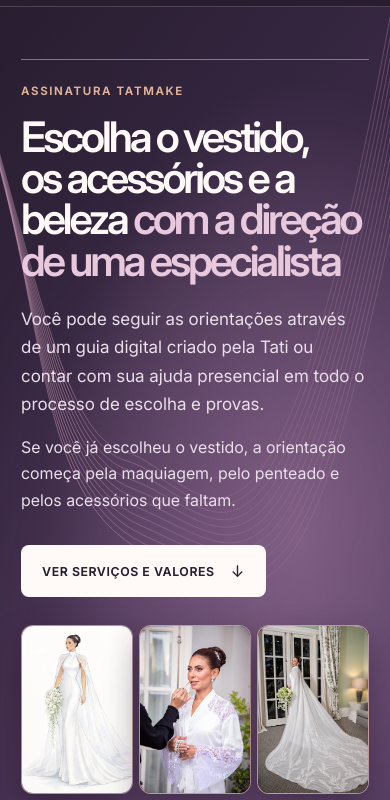
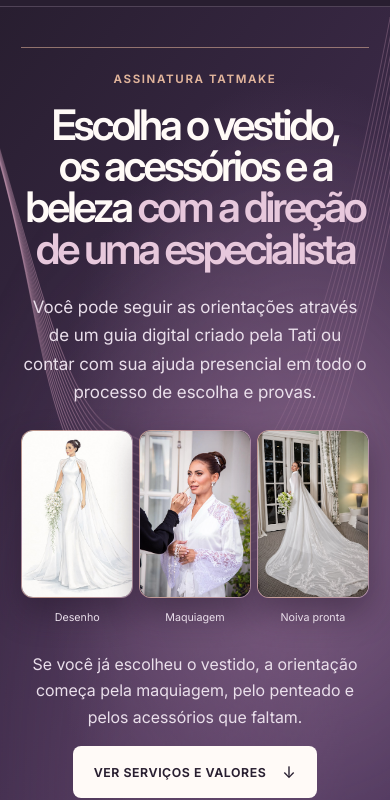
Before and after one commit to REVMK/assinatura-tatmake, a plain HTML site: page index.html in a window 390 px wide. Shown: the part 56-856 px from the top of the page. Drawn offline with Linux system fonts and the light colour scheme.

Commit message:
Reorganiza a abertura da Assinatura Tatmake

```diff
--- a/index.html
+++ b/index.html
@@ -87,8 +87,8 @@ footer .shell { min-height: 4.5rem; font-size: .8rem; }
 }
 .silk { position: absolute; inset: 0 0 auto; width: 100%; height: clamp(12rem, 30vw, 28rem); color: var(--curve-color); z-index: -1; pointer-events: none; }
 .hero .silk { color: #e1acc8; inset: 0; height: 100%; }
-.hero-layout { display: grid; grid-template-columns: minmax(0, 1.1fr) minmax(0, .9fr); gap: var(--layout-gap); align-items: center; padding-block: clamp(3.25rem, 7.3vw, 6.8rem); }
-.hero-copy { padding: var(--spacing-6) 0 0; border-top: 1px solid #e1b49b90; }
+.hero-layout { display: grid; justify-items: center; gap: clamp(1.5rem, 3vw, 2.75rem); padding-block: clamp(2.5rem, 5.5vw, 5rem); text-align: center; }
+.hero-copy { width: 100%; padding-top: var(--spacing-6); border-top: 1px solid #e1b49b90; }
 .overline { font-size: .72rem; line-height: 1.35; font-weight: 650; text-transform: uppercase; letter-spacing: .14em; color: var(--label-color, var(--color-plum)); }
 .hero .overline { color: var(--color-sand); }
 .hero h1 {
@@ -96,16 +96,16 @@ footer .shell { min-height: 4.5rem; font-size: .8rem; }
   line-height: .98;
   letter-spacing: -.074em;
   margin-block: var(--spacing-4) var(--spacing-6);
-  max-width: 17ch;
   text-wrap: balance;
 }
 .hero h1 em { color: #e7c8dc; font-style: normal; }
-.hero-copy > p:not(.overline) { max-width: 48ch; color: var(--color-light-muted); }
-.hero-copy > .hero-lead { font-size: clamp(1.07rem, 1.7vw, 1.28rem); }
-.hero-copy .button { margin-top: var(--spacing-8); }
+.hero-lead, .hero-support p { color: var(--color-light-muted); margin-inline: auto; }
+.hero-lead { max-width: 68ch; font-size: clamp(1.07rem, 1.7vw, 1.28rem); }
+.hero-support { max-width: 60ch; }
+.hero-support .button { margin-top: var(--spacing-4); }
 .hero-media {
   display: grid; grid-template-columns: repeat(3, minmax(0, 1fr));
-  align-items: start; gap: clamp(.35rem, 1.1vw, .85rem); width: 100%; max-width: 39rem; justify-self: end;
+  align-items: start; gap: clamp(.35rem, 1.1vw, .85rem); width: 100%; max-width: 43rem;
 }
 .hero-media figure { min-width: 0; }
 .hero-picture { aspect-ratio: 2 / 3; box-shadow: 0 .9rem 2rem #23162977; }
@@ -254,8 +254,7 @@ figcaption { margin-top: var(--spacing-3); color: var(--secondary-ink); font-siz
 .closing h3 { font-size: clamp(1.4rem, 2.7vw, 2.45rem); letter-spacing: -.06em; max-width: 24ch; }
 
 @media (max-width: 52rem) {
-  .hero-layout { grid-template-columns: minmax(0, 1fr); gap: clamp(1.75rem, 6vw, 3rem); }
-  .hero-media { max-width: 31rem; justify-self: start; }
+  .hero-media { max-width: 31rem; }
   .hero h1 { font-size: clamp(2.7rem, 6.3vw, 4.65rem); }
   .chapter-head h2 { font-size: clamp(2.9rem, 8.6vw, 6.8rem); }
   .format-nav .shell { grid-template-columns: repeat(2, minmax(0, 1fr)); }
@@ -265,9 +264,9 @@ figcaption { margin-top: var(--spacing-3); color: var(--secondary-ink); font-siz
 @media (max-width: 39rem) {
   .site-nav { gap: var(--spacing-3); min-height: 3.9rem; }
   .site-nav nav { display: none; }
-  .hero-layout, .service-layout, .story-layout, .decision-grid { grid-template-columns: minmax(0, 1fr); }
+  .service-layout, .story-layout, .decision-grid { grid-template-columns: minmax(0, 1fr); }
   .hero h1 { font-size: clamp(2.58rem, 10.8vw, 4.5rem); }
-  .hero-media { width: min(100%, 24rem); justify-self: center; }
+  .hero-media { max-width: 24rem; }
   .hero .silk { height: 74%; }
   .chapter-head h2 { font-size: clamp(2.55rem, 10.6vw, 4.6rem); }
   .chapter-head { margin-bottom: var(--spacing-8); }
@@ -457,10 +456,12 @@ figcaption { margin-top: var(--spacing-3); color: var(--secondary-ink); font-siz
     <p class="overline">Assinatura Tatmake</p>
     <h1>Escolha o vestido, os acessórios e a beleza <em>com a direção de uma especialista</em></h1>
     <p class="hero-lead">Você pode seguir as orientações através de um guia digital criado pela Tati ou contar com sua ajuda presencial em todo o processo de escolha e provas.</p>
+  </div>
+  <div class="hero-media"><figure class="hero-step"><div class="hero-picture frame"><img src="assets/imagens/tatmake-assinatura-noivas-croqui-do-vestido-de-noiva-com-capa-e-buque-em-cascata.webp" alt="Croqui do vestido de noiva com capa e buquê em cascata" width="341" height="512" loading="eager" decoding="async"></div><figcaption>Desenho</figcaption></figure><figure class="hero-step"><div class="hero-picture frame"><img src="assets/imagens/tatmake-assinatura-noivas-aplicacao-da-maquiagem-da-noiva.webp" alt="Aplicação da maquiagem da noiva" width="341" height="512" loading="eager" decoding="async"></div><figcaption>Maquiagem</figcaption></figure><figure class="hero-step"><div class="hero-picture frame"><img src="assets/imagens/tatmake-assinatura-noivas-noiva-pronta-com-o-vestido-a-capa-bordada-e-o-buque.webp" alt="Noiva pronta com o vestido, a capa bordada e o buquê" width="288" height="512" loading="eager" decoding="async"></div><figcaption>Noiva pronta</figcaption></figure></div>
+  <div class="hero-support">
     <p>Se você já escolheu o vestido, a orientação começa pela maquiagem, pelo penteado e pelos acessórios que faltam.</p>
     <a class="button" href="#formatos">Ver serviços e valores <span class="action-arrow" aria-hidden="true">↓</span></a>
   </div>
-  <div class="hero-media"><figure class="hero-step"><div class="hero-picture frame"><img src="assets/imagens/tatmake-assinatura-noivas-croqui-do-vestido-de-noiva-com-capa-e-buque-em-cascata.webp" alt="Croqui do vestido de noiva com capa e buquê em cascata" width="341" height="512" loading="eager" decoding="async"></div><figcaption>Desenho</figcaption></figure><figure class="hero-step"><div class="hero-picture frame"><img src="assets/imagens/tatmake-assinatura-noivas-aplicacao-da-maquiagem-da-noiva.webp" alt="Aplicação da maquiagem da noiva" width="341" height="512" loading="eager" decoding="async"></div><figcaption>Maquiagem</figcaption></figure><figure class="hero-step"><div class="hero-picture frame"><img src="assets/imagens/tatmake-assinatura-noivas-noiva-pronta-com-o-vestido-a-capa-bordada-e-o-buque.webp" alt="Noiva pronta com o vestido, a capa bordada e o buquê" width="288" height="512" loading="eager" decoding="async"></div><figcaption>Noiva pronta</figcaption></figure></div>
 </div>
 </section>
 <section class="chapter chapter-paper" id="escolhas"><svg class="silk" aria-hidden="true" viewBox="0 0 1440 360" preserveAspectRatio="none"><defs><linearGradient id="fio-escolhas" x2="100%" y2="68%"><stop stop-color="currentColor" stop-opacity=".07"/><stop offset=".54" stop-color="currentColor" stop-opacity=".46"/><stop offset="1" stop-color="currentColor" stop-opacity=".09"/></linearGradient></defs><g fill="none" stroke="url(#fio-escolhas)" stroke-width="1"><path d="M -150 274 C 173 -12, 494 5, 743 162 S 1184 389, 1506 -6" vector-effect="non-scaling-stroke"/><path d="M -140 284 C 186 -3, 483 10, 751 171 S 1198 383, 1512 6" vector-effect="non-scaling-stroke"/><path d="M -130 294 C 199 6, 472 15, 759 180 S 1212 377, 1518 18" vector-effect="non-scaling-stroke"/><path d="M -120 304 C 212 15, 461 20, 767 189 S 1226 371, 1524 30" vector-effect="non-scaling-stroke"/><path d="M -110 314 C 225 24, 450 25, 775 198 S 1240 365, 1530 42" vector-effect="non-scaling-stroke"/><path d="M -100 324 C 238 33, 439 30, 783 207 S 1254 359, 1536 54" vector-effect="non-scaling-stroke"/><path d="M -90 334 C 251 42, 428 35, 791 216 S 1268 353, 1542 66" vector-effect="non-scaling-stroke"/><path d="M -80 344 C 264 51, 417 40, 799 225 S 1282 347, 1548 78" vector-effect="non-scaling-stroke"/><path d="M -70 354 C 277 60, 406 45, 807 234 S 1296 341, 1554 90" vector-effect="non-scaling-stroke"/></g></svg><div class="shell"><header class="chapter-head"><h2>Uma escolha muda a próxima</h2></header>
```
